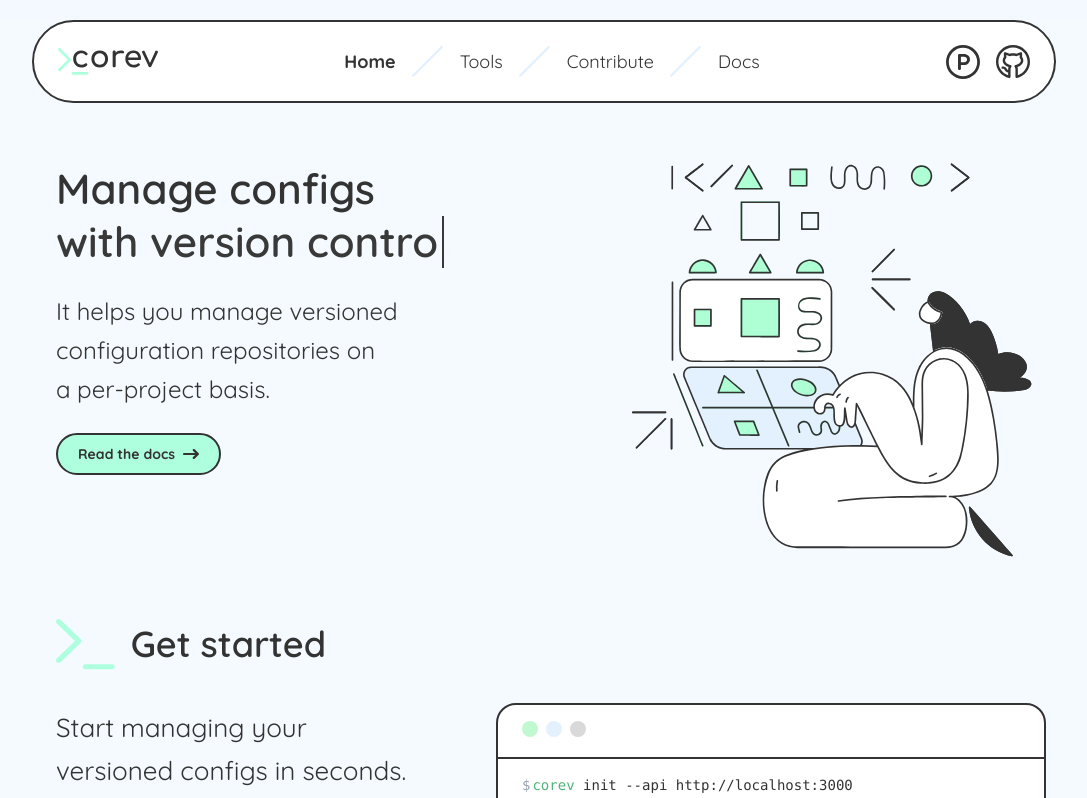
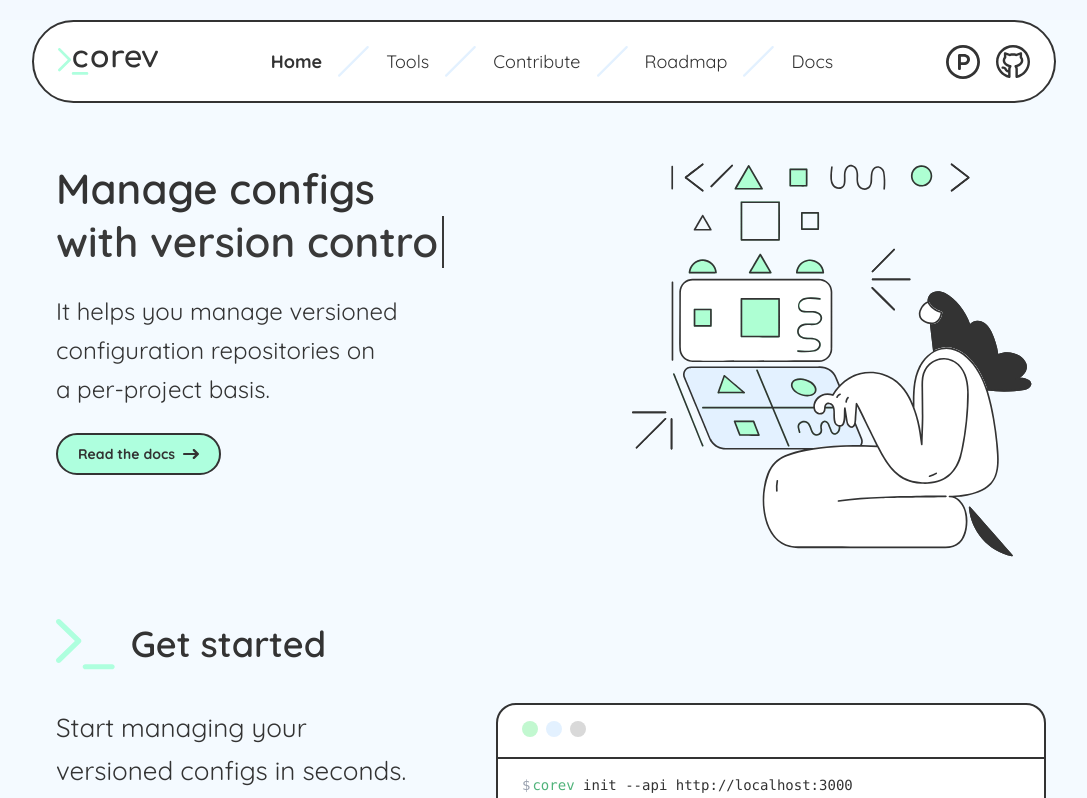
Before and after one commit to doguabaris/corev-website, a Next.js app: page / in a window 1280 px wide. Shown: the top 798 px of the page, without its empty margins (96-1183 px from the left). Built offline with nearby package versions, Linux system fonts and the light colour scheme.

Commit message:
Header.tsx: Add Roadmap link to navigation bar

```diff
--- a/src/components/Header.tsx
+++ b/src/components/Header.tsx
@@ -26,6 +26,9 @@ export default function Header() {
                 <Image src="/slash-icon.svg" alt="/" width={32} height={32}/>
                 <a href="#" onClick={handleScroll("contribute")} className="hover:underline">Contribute</a>
                 <Image src="/slash-icon.svg" alt="/" width={32} height={32}/>
+                <a href="https://github.com/doguabaris/corev-cli/blob/main/ROADMAP.md/" target="_blank"
+                   className="hover:underline">Roadmap</a>
+                <Image src="/slash-icon.svg" alt="/" width={32} height={32}/>
                 <a href="https://doguabaris.github.io/corev-cli-docs/" target="_blank"
                    className="hover:underline">Docs</a>
             </nav>
```
